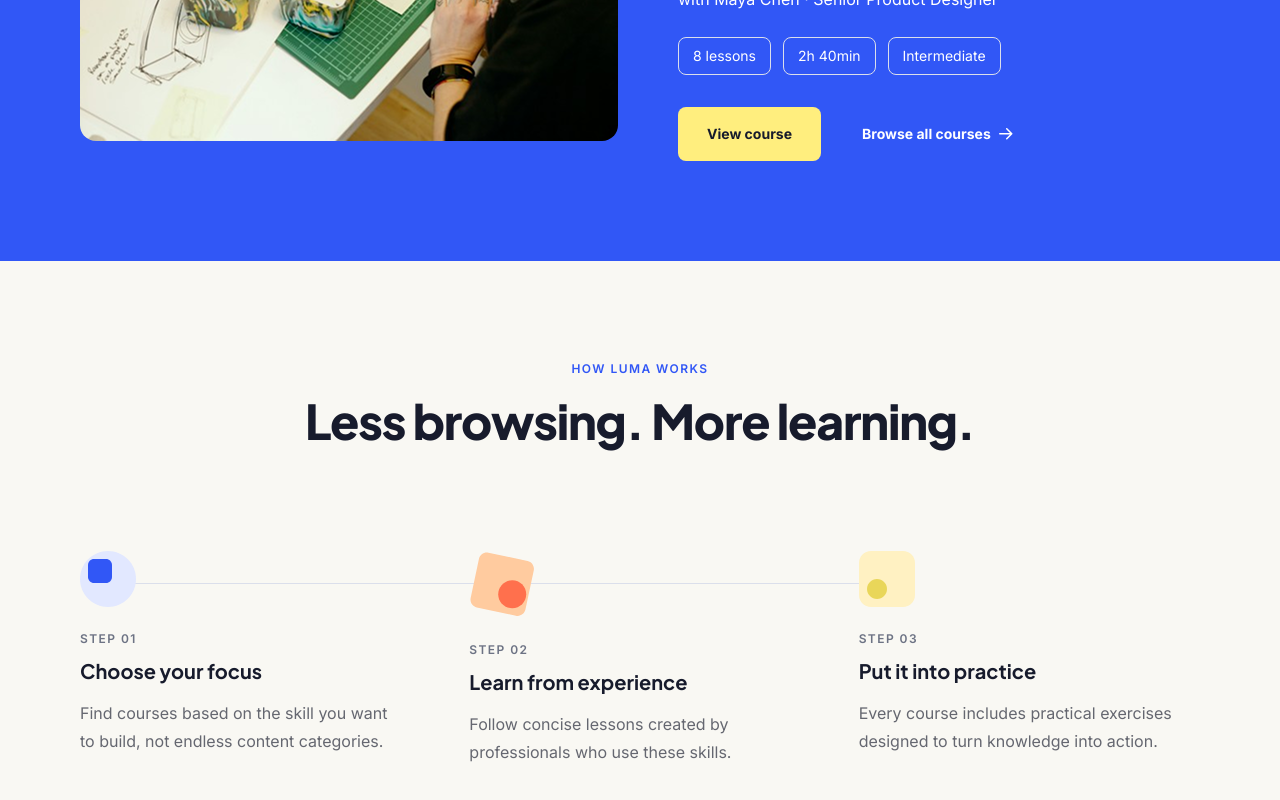
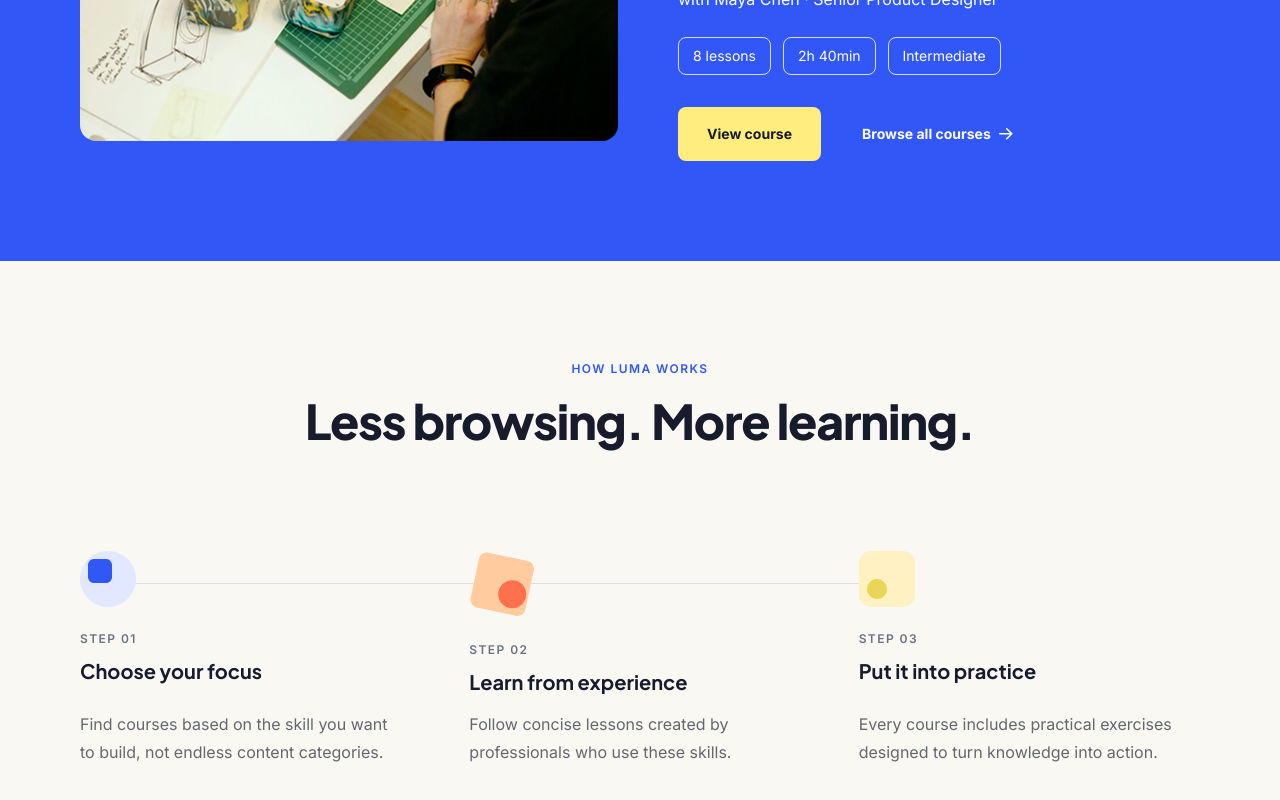
Before and after one commit to rogervalentim/luma-nextjs, a Next.js app: page / in a window 1280 px wide. Shown: the part 1898-2698 px from the top of the page. Built offline with nearby package versions, Linux system fonts and the light colour scheme.

Commit message:
fix(steps): align step descriptions horizontally across cards

```diff
--- a/src/components/layout/how-it-works/HowItWorks.tsx
+++ b/src/components/layout/how-it-works/HowItWorks.tsx
@@ -93,7 +93,10 @@ export function HowItWorks() {
         />
 
         {steps.map((item, index) => (
-          <div key={index} className="relative z-10 flex flex-col items-start">
+          <div
+            key={index}
+            className="relative z-10 flex flex-col items-start h-full"
+          >
             <div className="relative flex items-center mb-6">
               {index > 0 && (
                 <div
@@ -115,7 +118,7 @@ export function HowItWorks() {
             <Paragraph
               size="default"
               tone="secondary"
-              className="max-w-full lg:max-w-[320px]"
+              className="mt-auto max-w-full lg:max-w-[320px] font-normal"
             >
               {item.description}
             </Paragraph>
```
